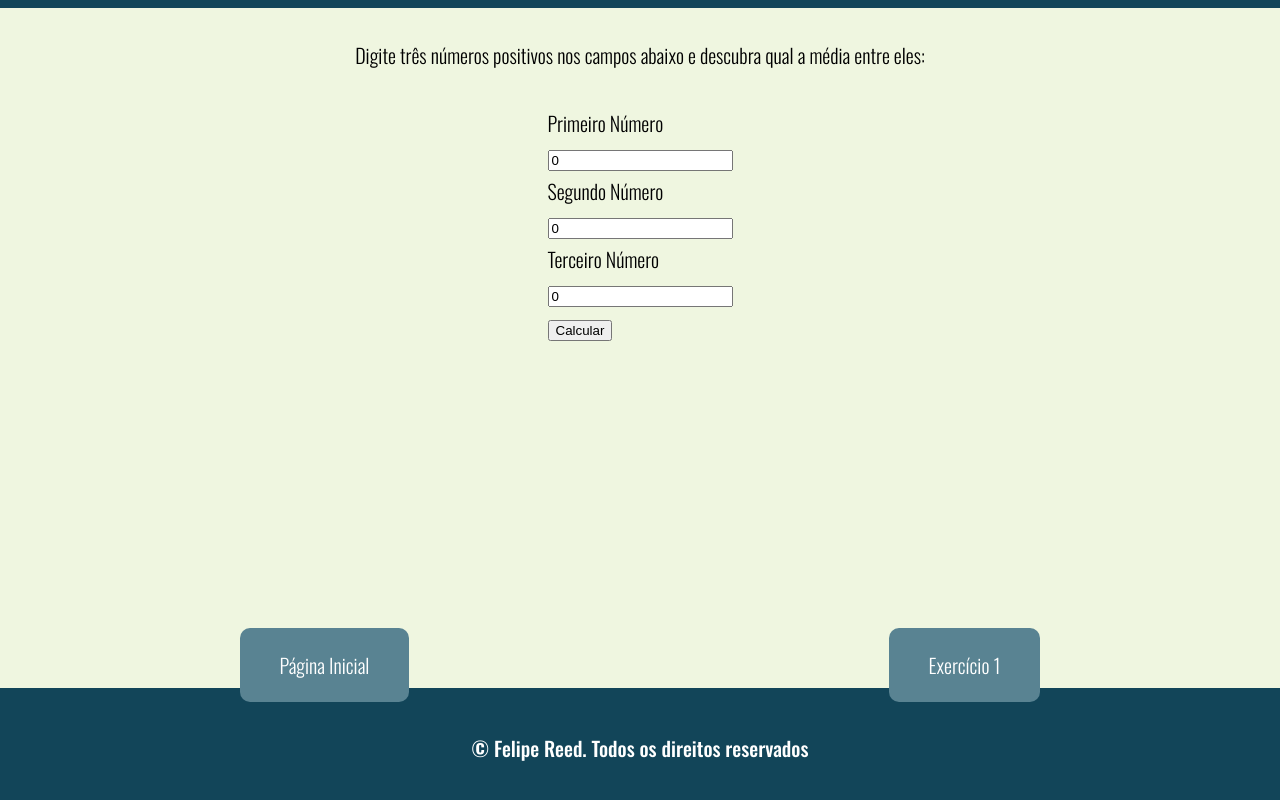
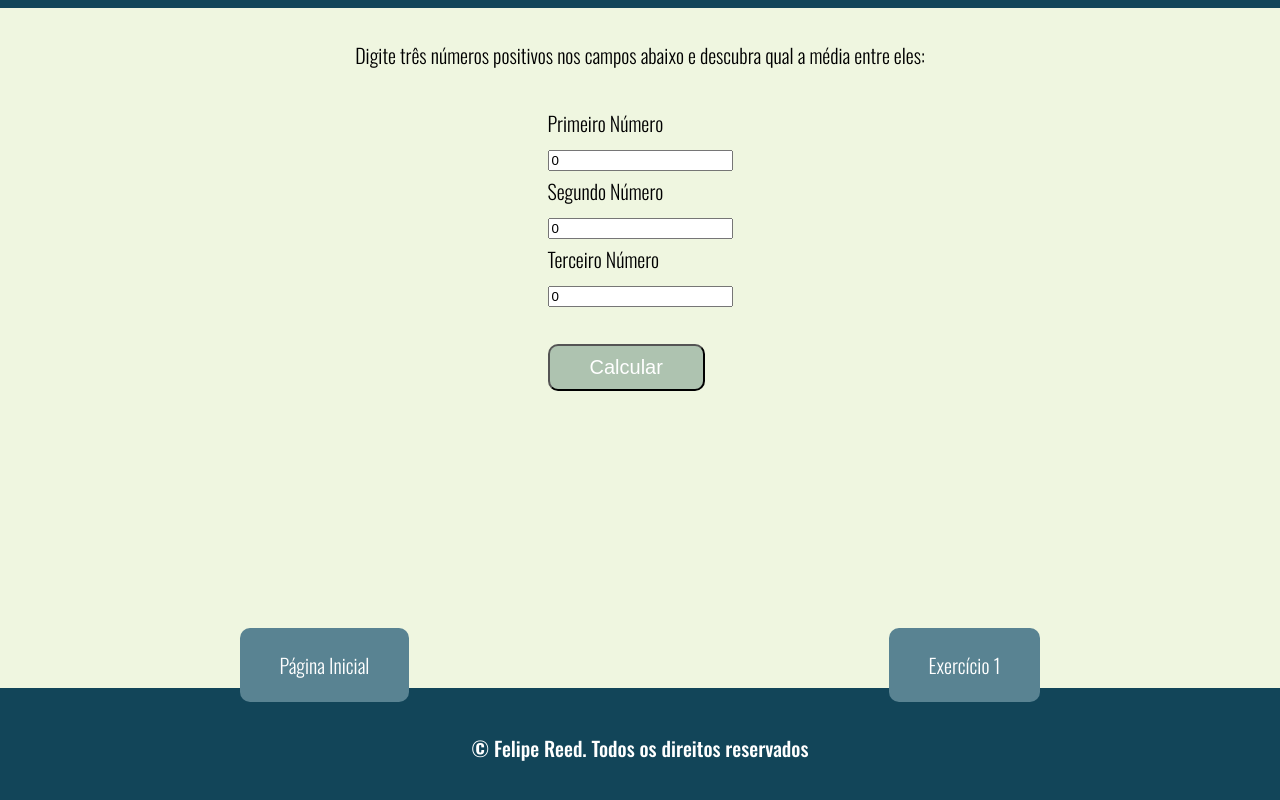
Before and after one commit to felipereed/ebac-modulo13, a plain HTML site: page exercicio2.html in a window 1280 px wide. Shown: the part 112-912 px from the top of the page. Drawn offline with nearby package versions, Linux system fonts and the light colour scheme.

Commit message:
finished exercise 1

```diff
--- a/assets/style.css
+++ b/assets/style.css
@@ -68,8 +68,22 @@ section {
   font-weight: var(--font-weight_body);
 }
 
+.submit-button {
+  text-decoration: none;
+  background-color: var(--cambridge-blue);
+  color: var(--white);
+  padding: 1rem 4rem;
+  border-radius: 10px;
+  font-size: var(--font-size_body);
+  font-weight: var(--font-weight_body);
+}
+
 a.button:hover {
   background-color: var(--cambridge-blue);
+}
+
+input.submit-button:hover {
+  background-color: var(--teal-blue);
 }
 
 .exercise-container {
--- a/exercicio2.html
+++ b/exercicio2.html
@@ -34,7 +34,8 @@
           <br>
           <input type="number" id="third-number" value="0" >
           <br>
-          <input type="submit" value="Calcular">
+          <br>
+          <input class="submit-button" type="submit" value="Calcular">
         </form>
         <br>
         <p id="result"></p>
```
Also changed, not shown: exercicio1.html (+9 -1 lines).
